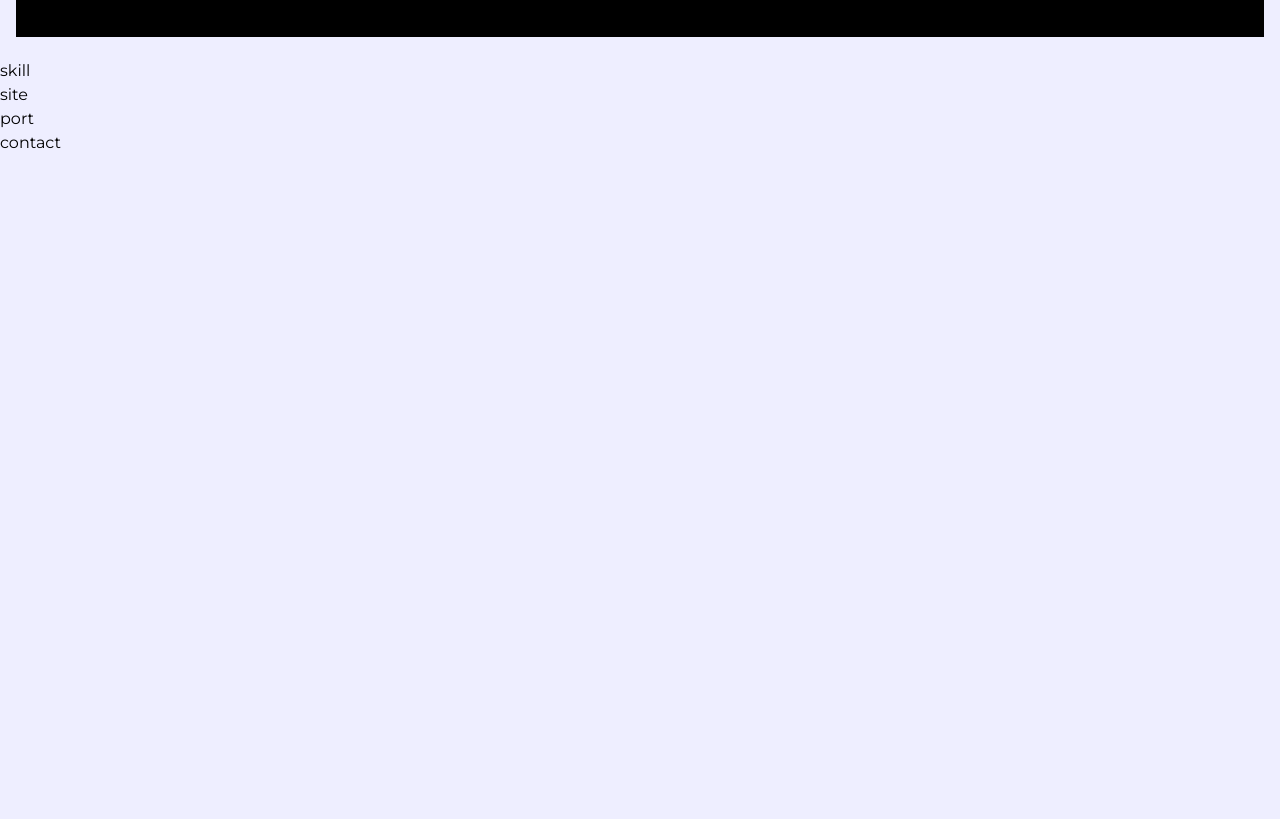
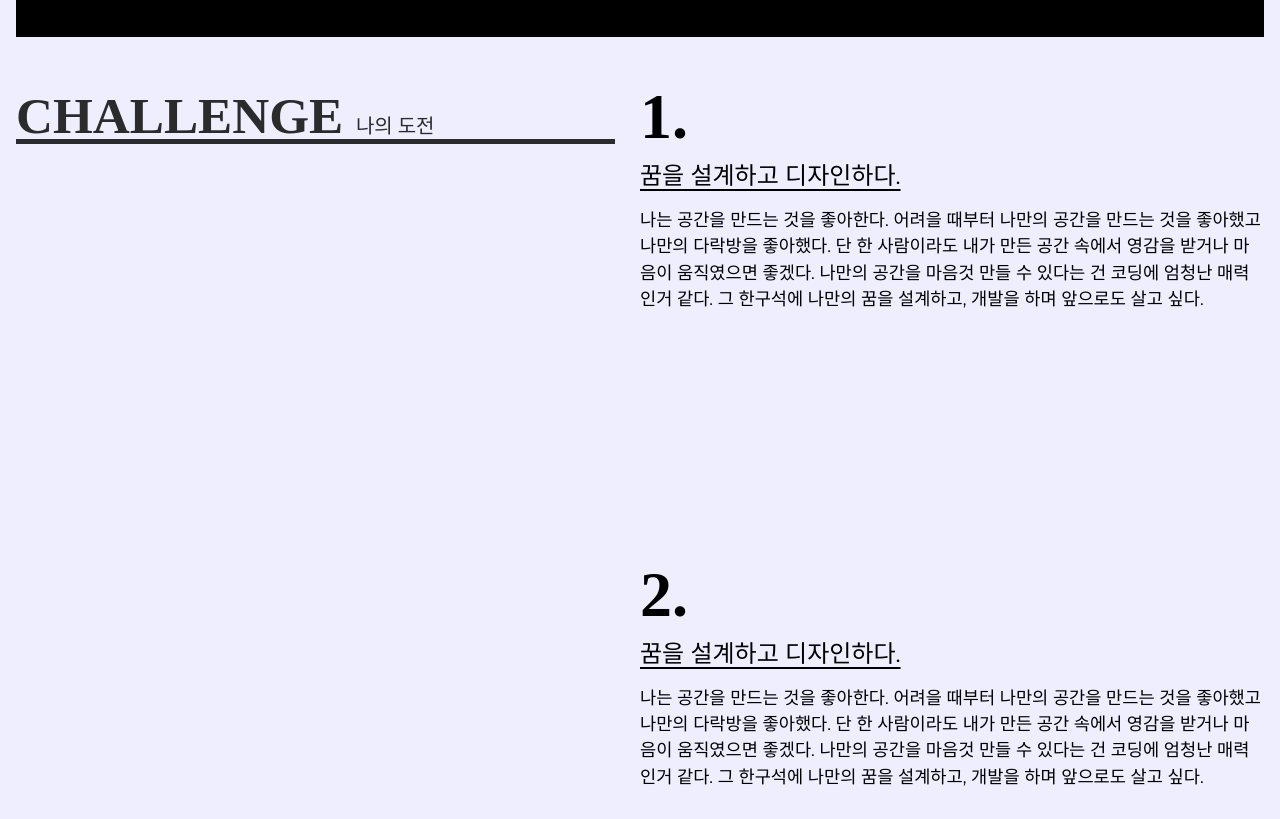
Before and after one commit to eugeniayu99/vite-project, a website built with Vite: page src/index.html in a window 1280 px wide. Shown: the part 741-1560 px from the top of the page. Before the commit the page ends 896 px from the top, so only its background shows below. Built offline with nearby package versions, Linux system fonts and the light colour scheme; a web font is replaced by a local one.

Commit message:
스킬영역 완료

```diff
--- a/src/assets/css/section/skill.css
+++ b/src/assets/css/section/skill.css
@@ -1,3 +1,64 @@
-skill {
+.skill__inner {
+    padding: 16px;
+    display: flex;
+    justify-content: space-between;
+}
+.skill__title {
+    position: sticky;
+    top: 70px;
+    left: 0;
+    width: 48%;
+    height: 5.4vw;
+    font-size: 4vw;
+    font-weight: 900;
+    line-height: 1.6;
+    font-family: var(--mainKor-font);
+    text-transform: uppercase;
+    color: var(--black100);
+    border-bottom: 0.4vw solid var(--black100);
+}
+.skill__title em{
+    font-size: 1.25rem;
+    font-weight: 400;
+    line-height: 2;
+}
+.skill__desc {
+    width: 50%;
+}
+.skill__desc span{
+    font-size: 5vw;
+    line-height: 1;
+    font-weight: 900;
+    line-height: 1.3;
+    font-family: var(--mainNum-font);
+}
+.skill__desc h3{
+    font-size: 1.5rem;
+    text-decoration: underline;
+    text-underline-position: under;
+    margin-bottom: 1vw;
+}
+.skill__desc p{
+    margin-bottom: 30vh;
+    font-size: 1.1rem;
+}
 
+@media (max-width: 800px){
+    .skill__inner{
+        flex-direction: column;
+    }
+    .skill__title{
+        width: 100%;
+        margin-bottom: 10vw;
+        font-size: 30px;
+        height: auto;
+        top: 68px;
+        background-color: var(--mainBg-color);
+    }
+    .skill__desc{
+        width: 100%;
+    }
+    .skill__desc span {
+        font-size: 20vw;
+    }
 }
--- a/src/index.html
+++ b/src/index.html
@@ -45,9 +45,9 @@
     <main id="main" role="main">
         <section id="intro">
             <div class="intro__inner">
-                <div class="intro__title">
+                <h2 class="intro__title">
                     port developer
-                </div>
+                </h2>
                 <div class="intro_lines" aria-hidden="true">
                     <span class="line"></span>
                     <span class="line"></span>
@@ -81,7 +81,28 @@
         <!-- //intro -->
 
         <section id="skill">
-            skill
+            <div class="skill__inner">
+                <h2 class="skill__title">
+                    challenge <em>나의 도전</em>
+                </h2>
+                <div class="skill__desc">
+                    <div>
+                        <span>1.</span>
+                        <h3>꿈을 설계하고 디자인하다.</h3>
+                        <p>나는 공간을 만드는 것을 좋아한다. 어려을 때부터 나만의 공간을 만드는 것을 좋아했고 나만의 다락방을 좋아했다. 단 한 사람이라도 내가 만든 공간 속에서 영감을 받거나 마음이 움직였으면 좋겠다. 나만의 공간을 마음것 만들 수 있다는 건 코딩에 엄청난 매력인거 같다. 그 한구석에 나만의 꿈을 설계하고, 개발을 하며 앞으로도 살고 싶다.</p>
+                    </div>
+                    <div>
+                        <span>2.</span>
+                        <h3>꿈을 설계하고 디자인하다.</h3>
+                        <p>나는 공간을 만드는 것을 좋아한다. 어려을 때부터 나만의 공간을 만드는 것을 좋아했고 나만의 다락방을 좋아했다. 단 한 사람이라도 내가 만든 공간 속에서 영감을 받거나 마음이 움직였으면 좋겠다. 나만의 공간을 마음것 만들 수 있다는 건 코딩에 엄청난 매력인거 같다. 그 한구석에 나만의 꿈을 설계하고, 개발을 하며 앞으로도 살고 싶다.</p>
+                    </div>
+                    <div>
+                        <span>3.</span>
+                        <h3>꿈을 설계하고 디자인하다.</h3>
+                        <p>나는 공간을 만드는 것을 좋아한다. 어려을 때부터 나만의 공간을 만드는 것을 좋아했고 나만의 다락방을 좋아했다. 단 한 사람이라도 내가 만든 공간 속에서 영감을 받거나 마음이 움직였으면 좋겠다. 나만의 공간을 마음것 만들 수 있다는 건 코딩에 엄청난 매력인거 같다. 그 한구석에 나만의 꿈을 설계하고, 개발을 하며 앞으로도 살고 싶다.</p>
+                    </div>
+                </div>
+            </div>
         </section>
         <!-- //skill -->
 
```
